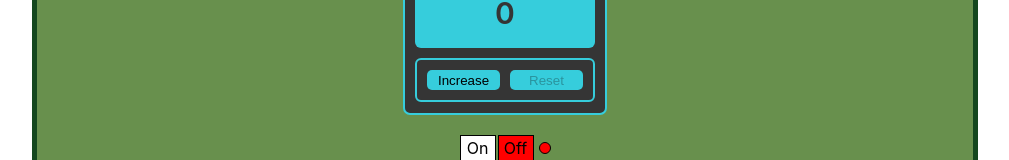
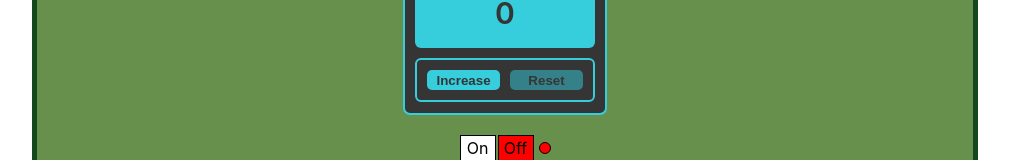
Before and after one commit to Pikadorius/samurai-way-main, a React (Create React App) app: page / in a window 1280 px wide. Shown: the part 129-289 px from the top of the page, without its empty margins (135-1144 px from the left). Built offline with nearby package versions, Linux system fonts and the light colour scheme.

Commit message:
css changes

```diff
--- a/src/Components/Counter/Counter.module.css
+++ b/src/Components/Counter/Counter.module.css
@@ -48,5 +48,16 @@
     background-color: #36cddc;
     border: none;
     border-radius: 5px;
+    color: #353535;
+    font-weight: 600;
+}
+K
+.buttonItem:active {
+    color: #36cddc;
+    background-color: #353535;
+}
 
+
+.buttonItem:disabled {
+    opacity: 0.5;
 }
```
